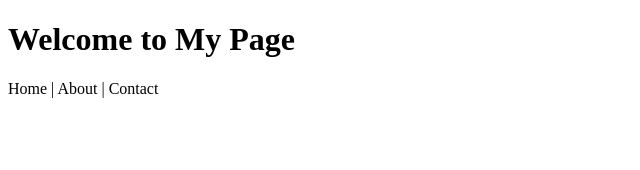
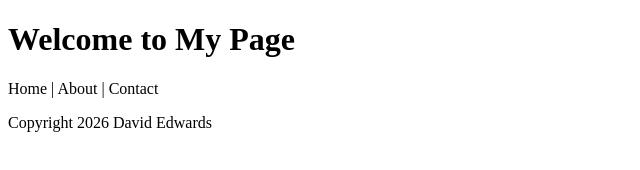
Before and after one commit to DEdwardsSr05/version-control-simulation-dedwards, a plain HTML site: page index.html in a window 1280 px wide. Shown: the whole page, without its empty margins (0-640 px from the left). Drawn offline with Linux system fonts and the light colour scheme.

Commit message:
Added footer section to index.html

```diff
--- a/index.html
+++ b/index.html
@@ -9,5 +9,8 @@
         <h1>Welcome to My Page</h1>
         <nav>Home | About | Contact</nav>
     </header>
+    <footer>
+        <p>Copyright 2026 David Edwards</p>
+    </footer>
 </body>
 </html>
```
